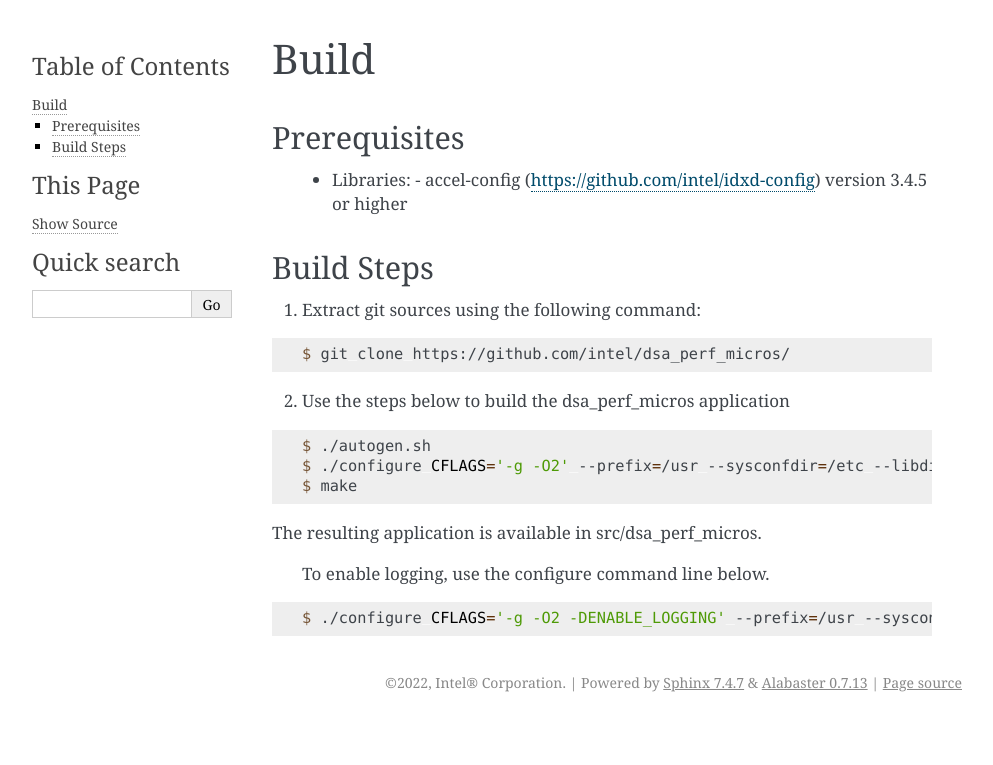
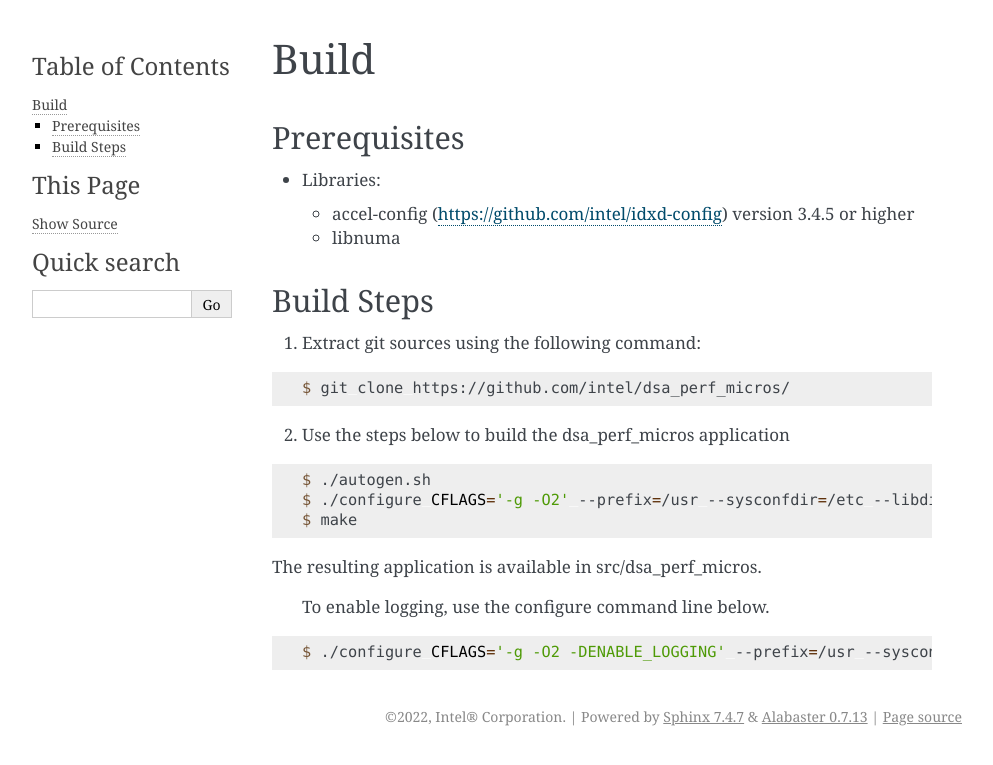
Before and after one commit to intel/dsa-perf-micros, a Sphinx documentation site: the page built from doc/build.rst, in a window 1280 px wide. Shown: the top 765 px of the page, without its empty margins (148-1141 px from the left). Built offline with Sphinx 7.4.7, drawn with Linux system fonts in a browser that asks for light colours.

```diff
--- a/doc/build.rst
+++ b/doc/build.rst
@@ -19,7 +19,12 @@
 
 Prerequisites
 *************
- - Libraries: - accel-config (https://github.com/intel/idxd-config) version 3.4.5 or higher
+
+* Libraries:
+
+  * accel-config (https://github.com/intel/idxd-config) version 3.4.5 or higher
+  * libnuma
+
 
 Build Steps
 ***********
```
Also changed, not shown: 1 other file.
